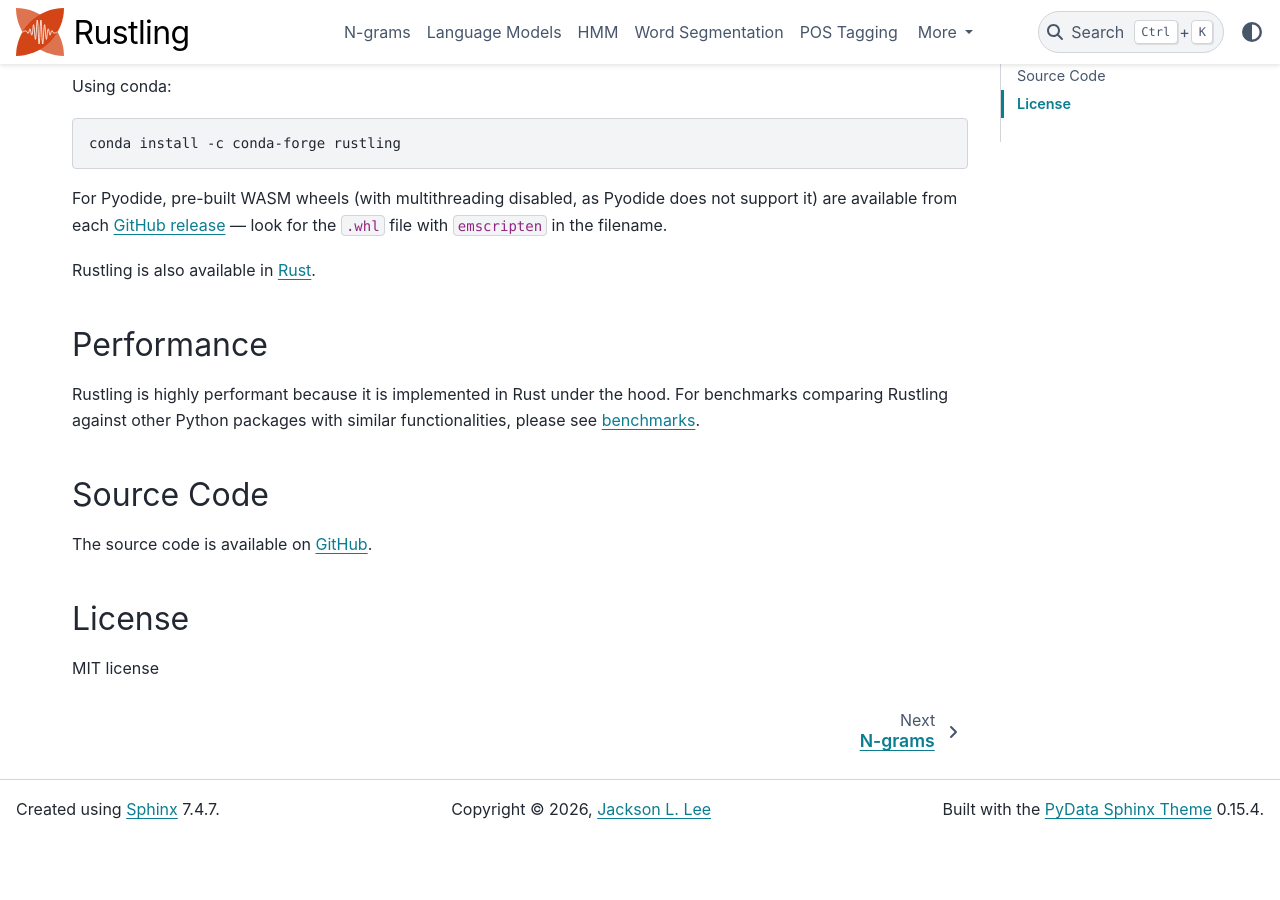
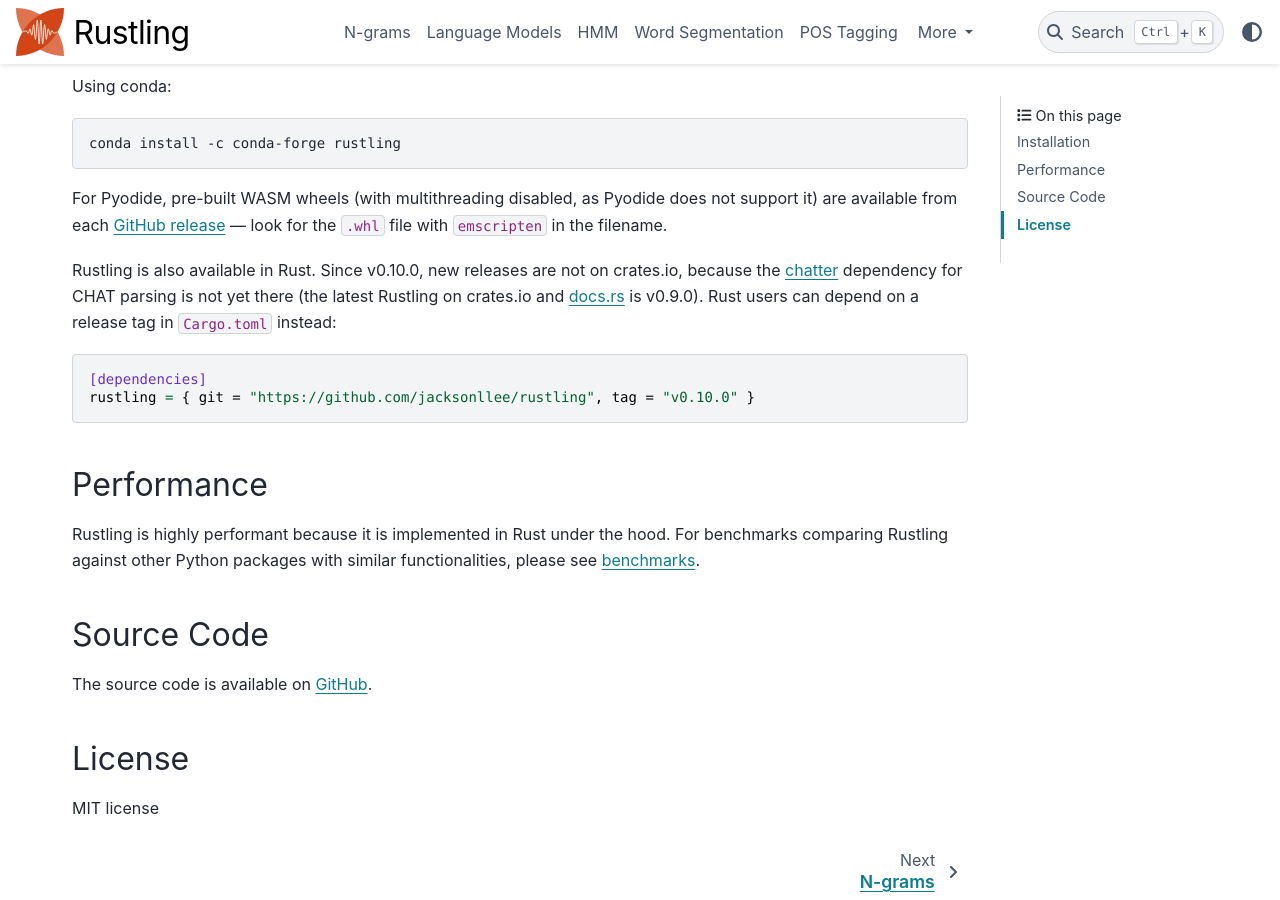
Before and after one commit to jacksonllee/rustling, a Sphinx documentation site: the page built from python/docs/index.rst, in a window 1280 px wide and 900 px high, scrolled down 905 px. Built offline with Sphinx 7.4.7 and the PyData theme 0.15.4, drawn with Linux system fonts in a browser that asks for light colours; pages that are not in the unit, such as notebooks, are missing from menus; before the commit the page ends 1744 px from its top, so only the background shows below that.

Commit message:
ENH prep for rustling v0.10.0 release

```diff
--- a/python/docs/index.rst
+++ b/python/docs/index.rst
@@ -85,7 +85,17 @@
 are available from each `GitHub release <https://github.com/jacksonllee/rustling/releases>`_
 — look for the ``.whl`` file with ``emscripten`` in the filename.
 
-Rustling is also available in `Rust <https://docs.rs/rustling>`_.
+Rustling is also available in Rust.
+Since v0.10.0, new releases are not on crates.io, because the
+`chatter <https://github.com/TalkBank/chatter>`_ dependency for CHAT parsing
+is not yet there (the latest Rustling on crates.io and
+`docs.rs <https://docs.rs/rustling>`_ is v0.9.0).
+Rust users can depend on a release tag in ``Cargo.toml`` instead:
+
+.. code-block:: toml
+
+   [dependencies]
+   rustling = { git = "https://github.com/jacksonllee/rustling", tag = "v0.10.0" }
 
 
 Performance
```
Also changed, not shown: CHANGELOG.md (+8 -1 lines), Cargo.toml (+11 -10 lines), README.md (+10 -3 lines), benchmarks/README.md, 2 other files.
